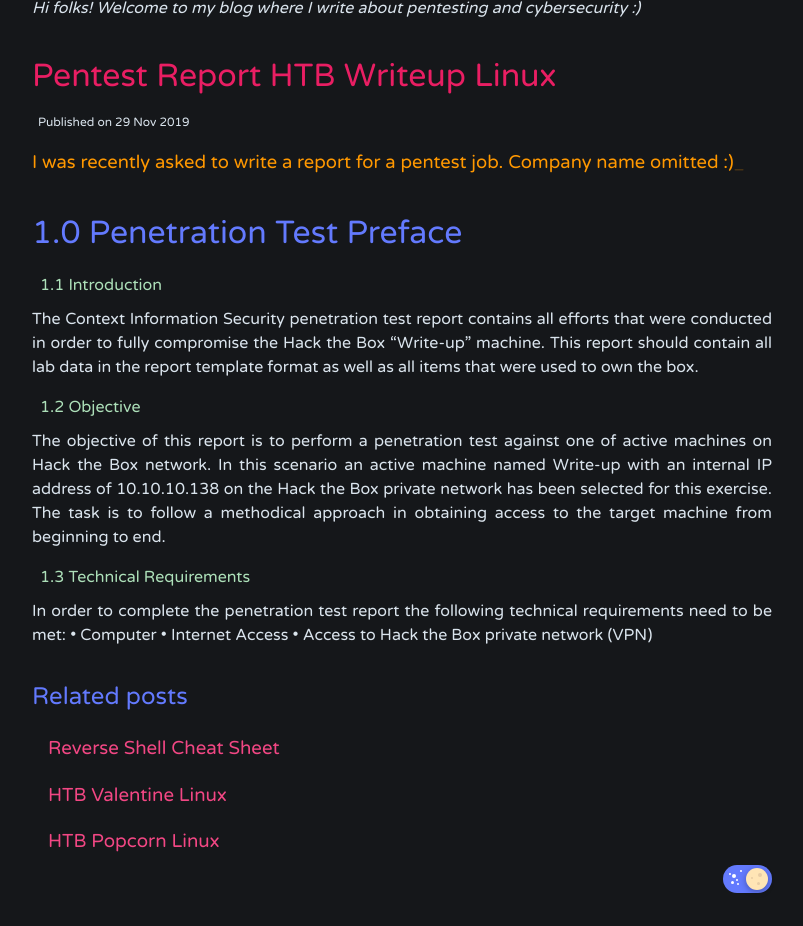
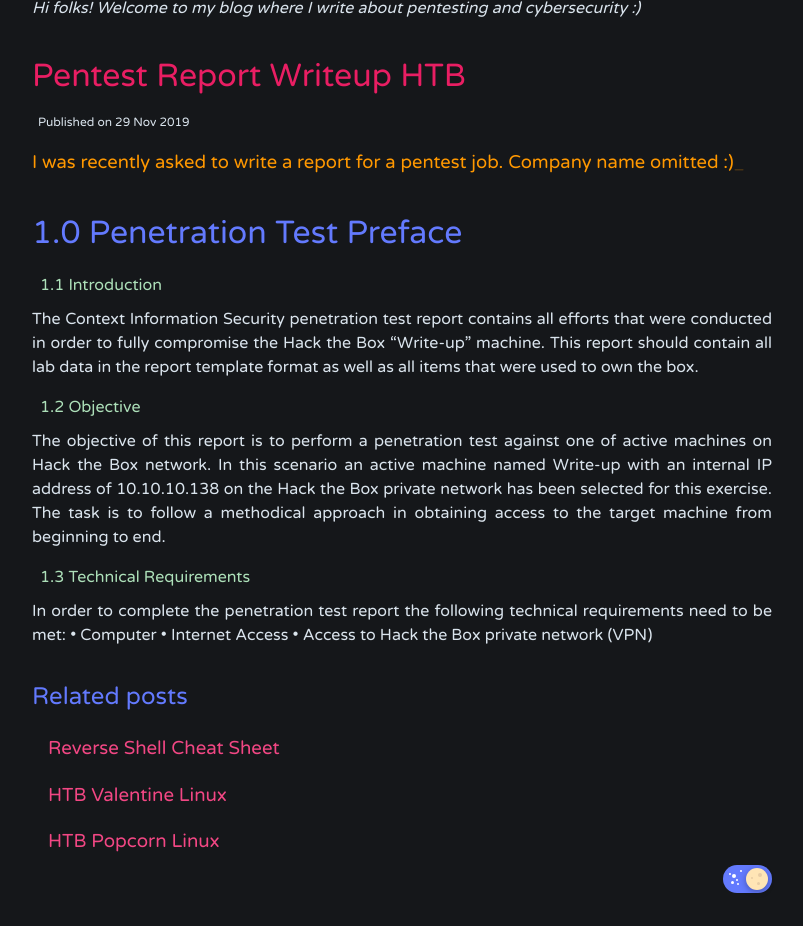
Before and after one commit to Rayferrufino/Rayferrufino.github.io, a Jekyll site: the page built from _posts/2019-11-29-HTBWriteup.md, in a window 1280 px wide, cut to the strip 277-1203 px from the top of the page. Shown: the whole strip, without its empty margins (238-1041 px from the left). Built offline with Jekyll 4.4.1, drawn with Linux system fonts in a browser that asks for light colours; comment, search, counter and statistics services are not loaded.

Commit message:
Update 2019-11-29-HTBWriteup.md

```diff
--- a/_posts/2019-11-29-HTBWriteup.md
+++ b/_posts/2019-11-29-HTBWriteup.md
@@ -1,8 +1,8 @@
 ---
 layout: post
-title:  "Pentest Report HTB Writeup Linux"
+title:  "Pentest Report Writeup HTB"
 description : I was recently asked to write a report for a pentest job. Company name omitted :)
-tags:
+tags: HTB, pentest, sudo, perl
 ---
 
 # 1.0 Penetration Test Preface
```
